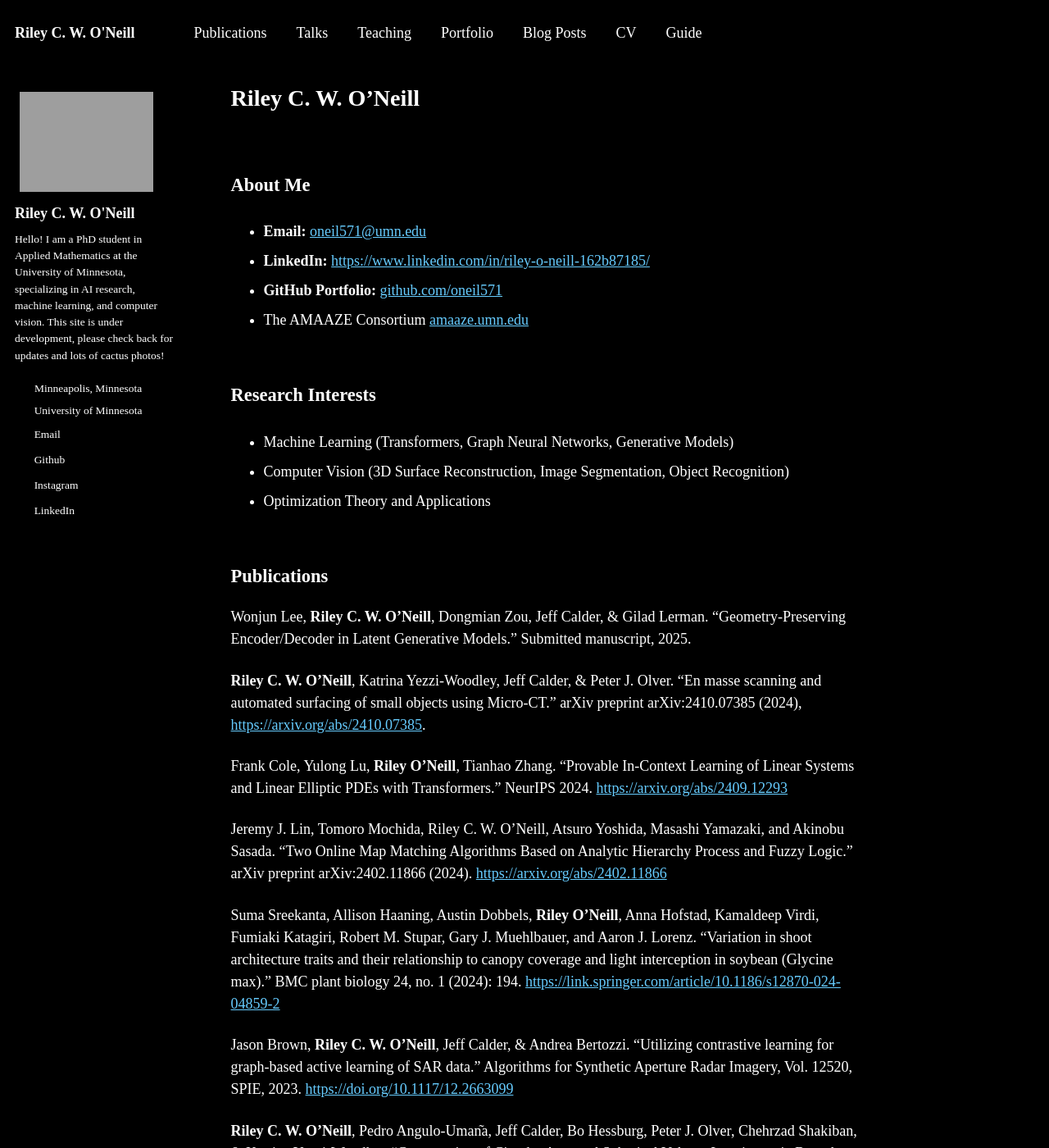
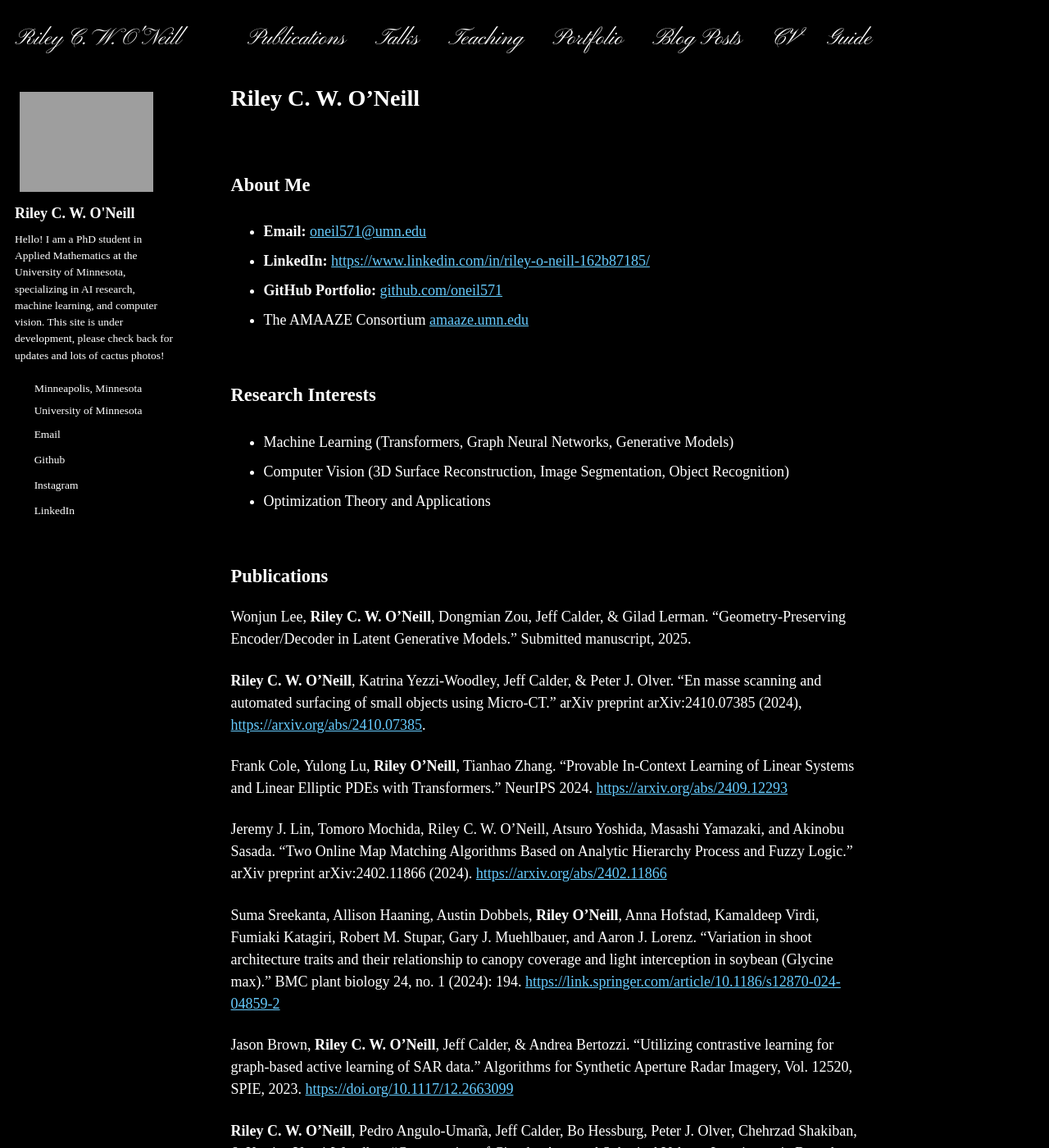
Before and after one commit to oneil571/oneil571.github.io, a Jekyll site: the page built from _pages/about.md, in a window 1280 px wide and 1400 px high. Shown: the whole window at 82% size. Built offline with Jekyll 4.4.1, drawn with Linux system fonts in a browser that asks for light colours.

Commit message:
Update _variables.scss

```diff
--- a/_sass/_variables.scss
+++ b/_sass/_variables.scss
@@ -163,3 +163,28 @@ $box-shadow                 : 0 1px 1px rgba(0, 0, 0, 0.125);
 $navicon-width              : 28px;
 $navicon-height             : 4px;
 $global-transition          : all 0.2s ease-in-out;
+
+
+
+/* Apply Pinyon Script to all masthead elements */
+.masthead__menu-item,
+.masthead__menu-item a,
+.site-title,
+.masthead .masthead__menu-item--lg a {
+  font-family: 'Pinyon Script', cursive !important;
+  color: #ffffff !important;
+  font-size: 1.25em !important;
+  font-weight: normal !important;
+}
+
+/* Make header name prominent */
+.site-title {
+   color: #ffffff !important;
+   font-family: 'Pinyon Script', cursive !important;
+   font-size: 1.25em !important;
+ }
+
+ .masthead__inner-wrap {
+   background-color: #000000 !important;
+   font-family: 'Pinyon Script', cursive !important;
+ }
```
